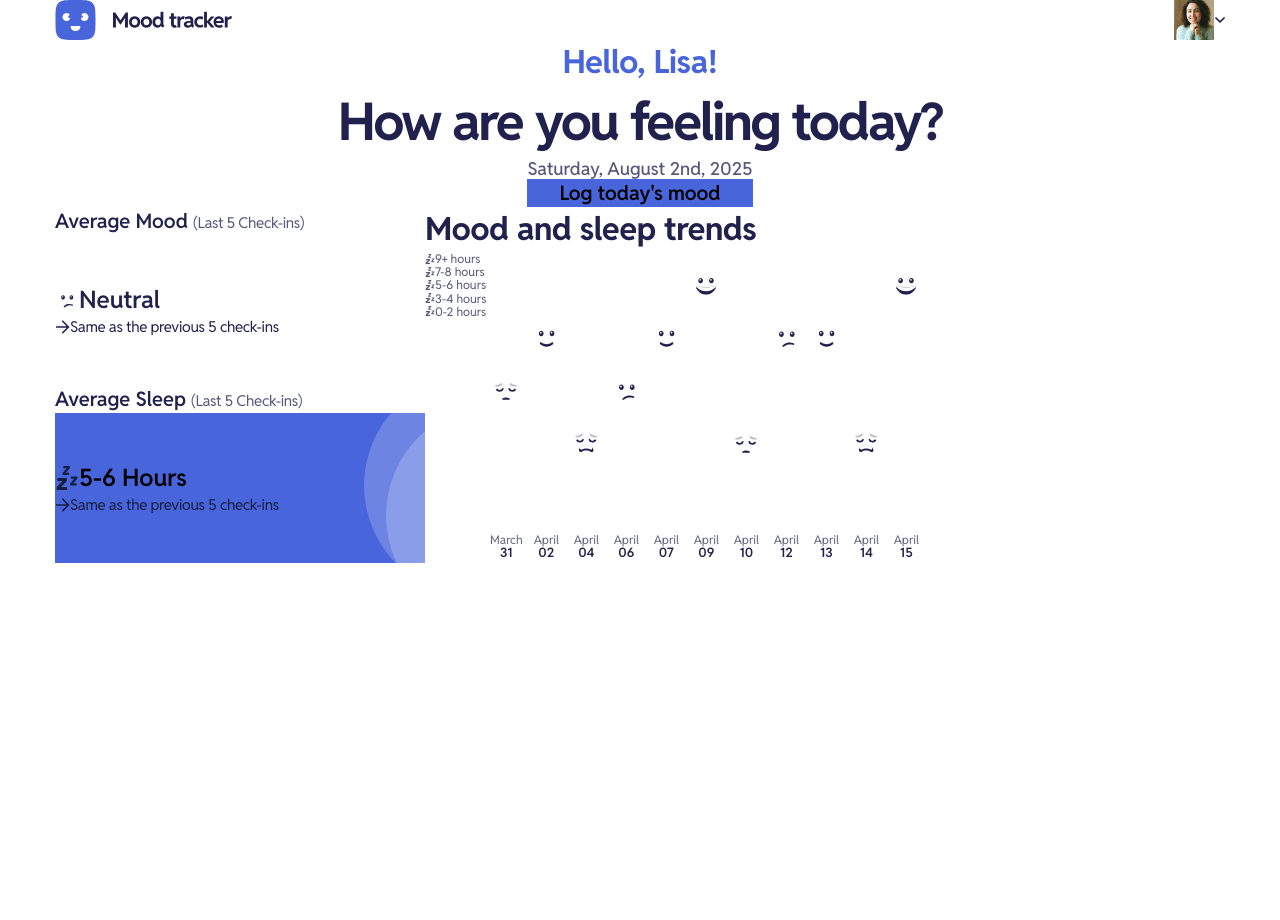
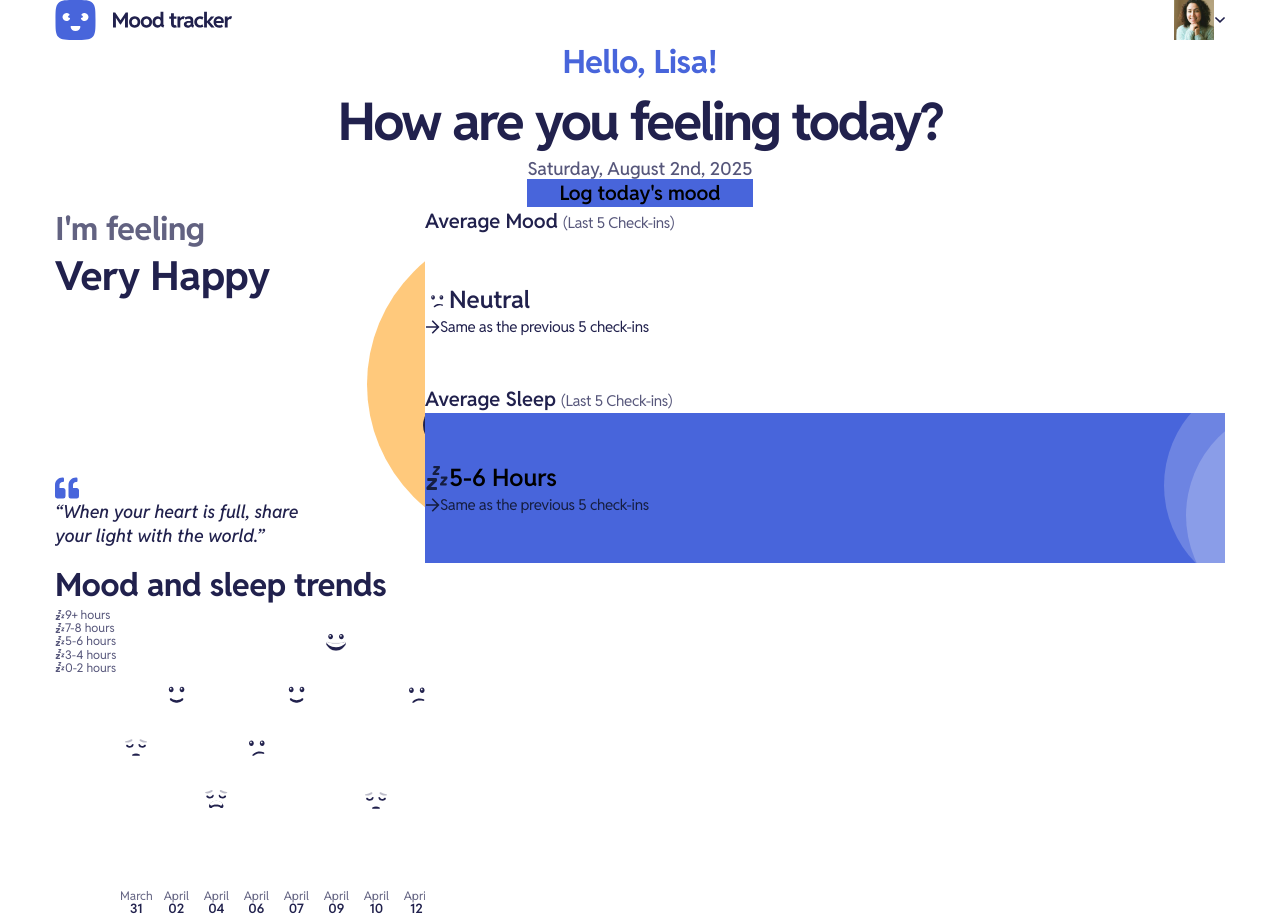
Before and after one commit to webdevunoz/mood-tracking-app, a React (Vite) app: page /home in a window 1280 px wide. Before the commit the page ends 800 px from the top, so only its background shows below. Built offline with nearby package versions, Linux system fonts and the light colour scheme.

Commit message:
feat: add the LoggedFeeling component as a HomeCard (just visuals)

```diff
--- a/src/components/Home/HomeCard/HomeCard.css
+++ b/src/components/Home/HomeCard/HomeCard.css
@@ -4,6 +4,16 @@
   background-color: var(--color-neutral-0);
   border-radius: var(--radius-16);
   box-shadow: inset 0 0 0 1px var(--color-blue-100);
+  overflow: hidden;
+}
+
+.card--feeling {
+  padding: var(--spacing-400) var(--spacing-200);
+}
+
+.card--sleep,
+.card--reflection {
+  padding: var(--spacing-250);
 }
 
 .card--averages {
@@ -18,6 +28,11 @@
 
 /* Tablet */
 @media (min-width: 768px) {
+  .card--feeling {
+    height: 340px;
+    padding: var(--spacing-400);
+  }
+
   .card--averages {
     padding: var(--spacing-300) var(--spacing-250);
   }
--- /dev/null
+++ b/src/components/Home/LoggedFeeling/LoggedFeeling.css
@@ -0,0 +1,65 @@
+.log-feeling-wrapper {
+  display: flex;
+  flex-direction: column;
+  align-items: center;
+  gap: var(--spacing-400);
+  position: relative;
+  height: 100%;
+}
+
+.log-feeling-header {
+  display: flex;
+  flex-direction: column;
+  align-items: center;
+}
+
+.log-feeling-icon {
+  width: 200px;
+  height: 200px;
+}
+
+.log-feeling-quote-wrapper {
+  display: flex;
+  flex-direction: column;
+  align-items: center;
+  gap: var(--spacing-200);
+}
+
+.log-feeling-quote-icon {
+  width: 24px;
+  height: 24px;
+}
+
+.log-feeling-quote {
+  text-align: center;
+}
+
+@media (min-width: 768px) {
+  .log-feeling-wrapper {
+    gap: 0;
+    justify-content: space-between;
+    align-items: flex-start;
+  }
+
+  .log-feeling-header {
+    align-items: flex-start;
+  }
+
+  .log-feeling-icon {
+    position: absolute;
+    top: 18.01px;
+    left: 311.67px;
+    width: 320px;
+    height: 320px;
+  }
+
+  .log-feeling-quote-wrapper {
+    width: 246px;
+    align-items: flex-start;
+    gap: var(--spacing-150);
+  }
+
+  .log-feeling-quote {
+    text-align: left;
+  }
+}
--- /dev/null
+++ b/src/components/Home/LoggedFeeling/LoggedFeeling.tsx
@@ -0,0 +1,29 @@
+import "./LoggedFeeling.css";
+
+const LoggedFeeling = () => {
+  return (
+    <div className="log-feeling-wrapper">
+      <header className="log-feeling-header">
+        <h3 className="text-preset-3 text-neutral-900 opacity-70">
+          I'm feeling
+        </h3>
+        <h2 className="text-preset-2 text-neutral-900">Very Happy</h2>
+      </header>
+      <img
+        className="log-feeling-icon"
+        src="/src/assets/images/icon-very-happy-color.svg"
+      />
+      <div className="log-feeling-quote-wrapper">
+        <img
+          className="log-feeling-quote-icon"
+          src="/src/assets/images/icon-quote.svg"
+        />
+        <blockquote className="log-feeling-quote text-preset-6-italic text-neutral-900">
+          “When your heart is full, share your light with the world.”
+        </blockquote>
+      </div>
+    </div>
+  );
+};
+
+export default LoggedFeeling;
--- a/src/pages/HomePage/HomePage.tsx
+++ b/src/pages/HomePage/HomePage.tsx
@@ -8,6 +8,7 @@ import TrendsGraph from "../../components/Home/TrendsGraph/TrendsGraph";
 import type { logData } from "../../App";
 import { useState } from "react";
 import LogMoodForm from "../../components/Home/LogMood/LogMoodForm/LogMoodForm";
+import LoggedFeeling from "../../components/Home/LoggedFeeling/LoggedFeeling";
 
 const dataLogs: logData[] = [
   {
@@ -97,6 +98,11 @@ const HomePage = () => {
         </header>
         <main id="home-main">
           <section>
+            <HomeCard variant="feeling">
+              <LoggedFeeling />
+            </HomeCard>
+          </section>
+          <section>
             <HomeCard variant="averages">
               <AverageContent variant="mood" dataLogs={dataLogs} />
               <AverageContent variant="sleep" dataLogs={dataLogs} />
```
